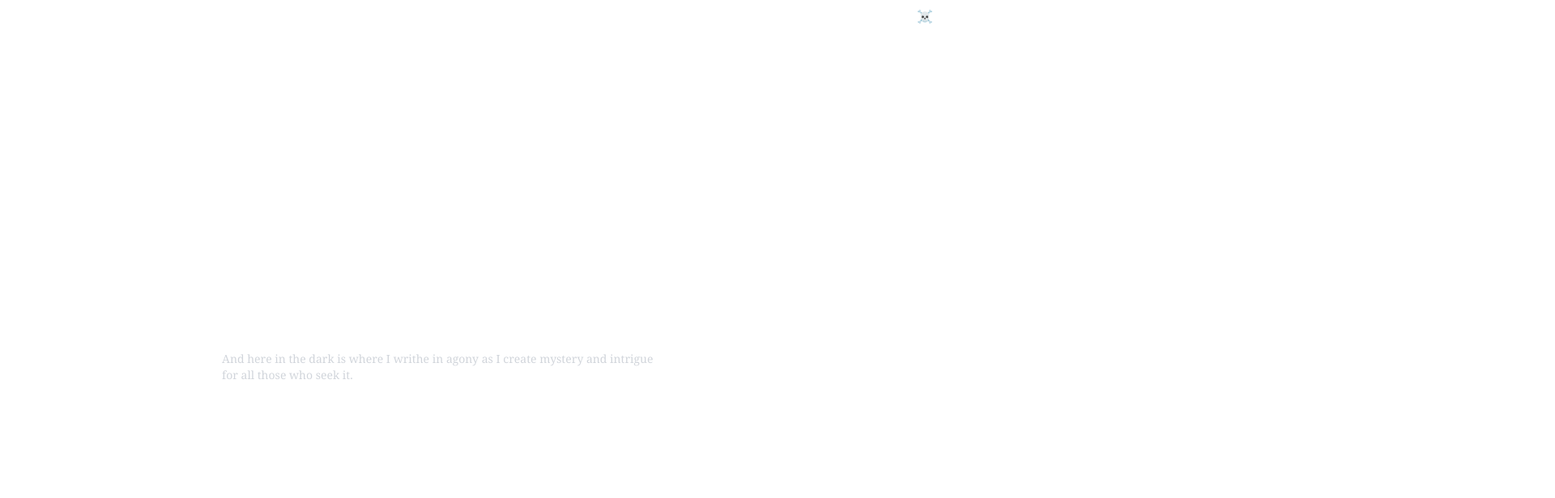
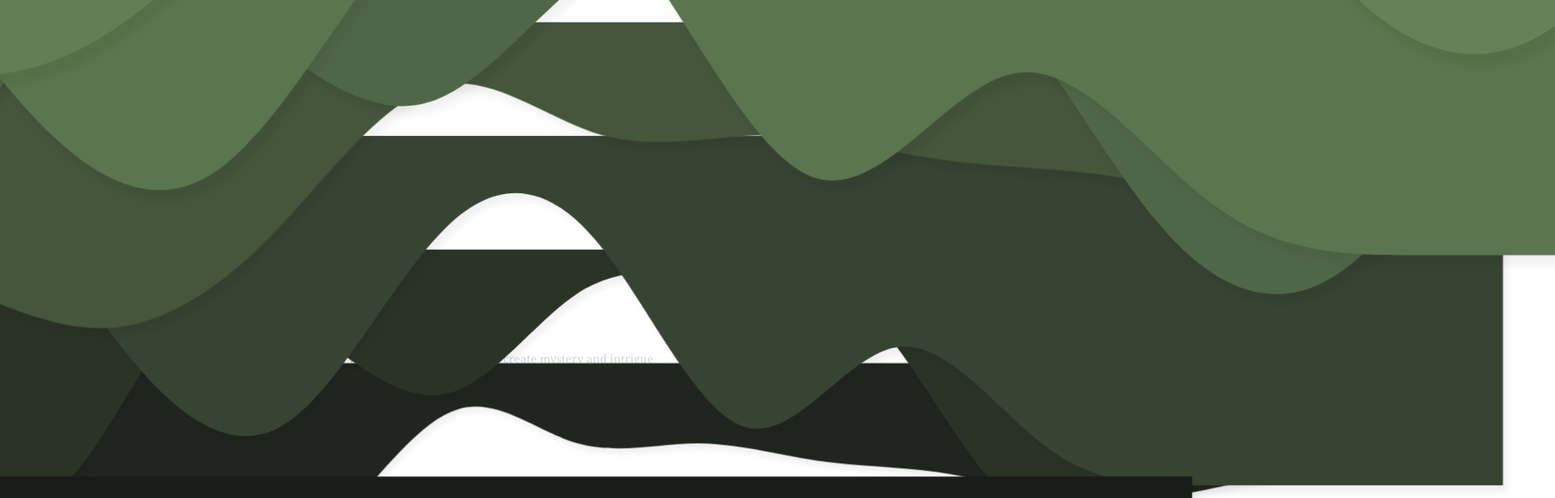
Before and after one commit to Justin-Arnold/Portfolio-2023, a Nuxt app: page / in a window 1280 px wide. Shown: the top 616 px of the page at 81% size, 1920 px wide, since content can reach past the window. Built offline with nearby package versions, Linux system fonts and the light colour scheme.

Commit message:
Added waves to home page

```diff
--- a/components/template/Home.vue
+++ b/components/template/Home.vue
@@ -1,4 +1,5 @@
 <template>
+    <organism-waves-animation />
     <!-- Above The Fold -->
     <section class="h-screen w-full">
         <OrganismCallToAction />
```
